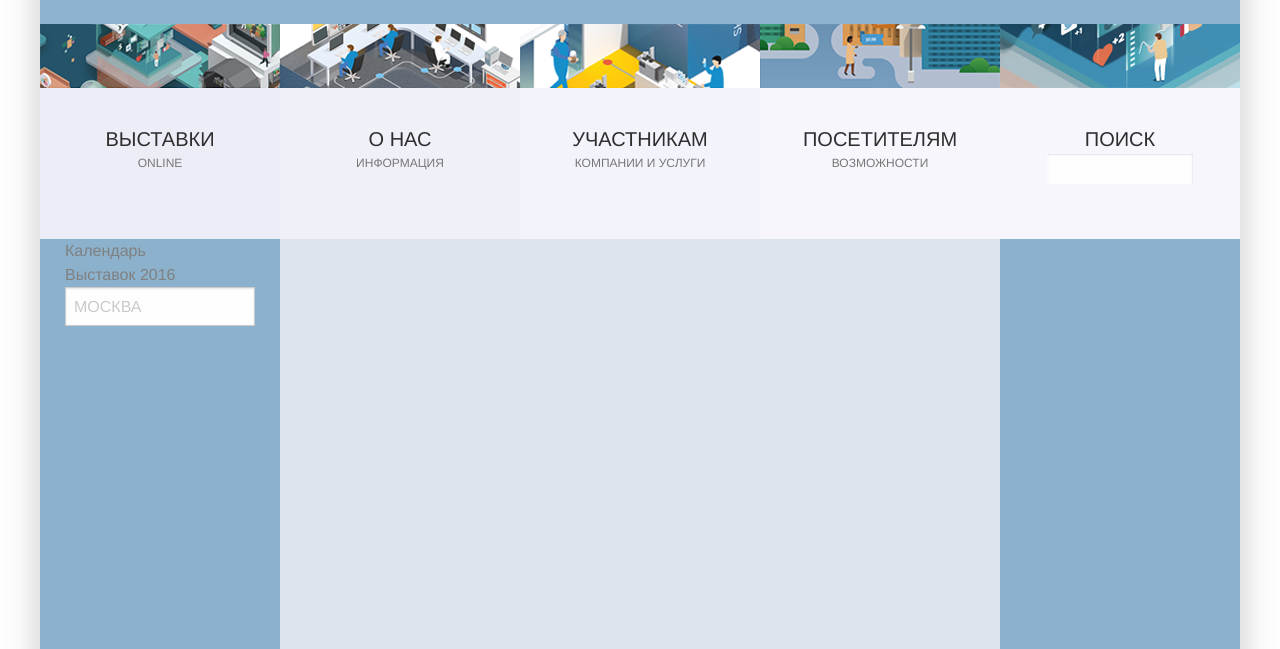
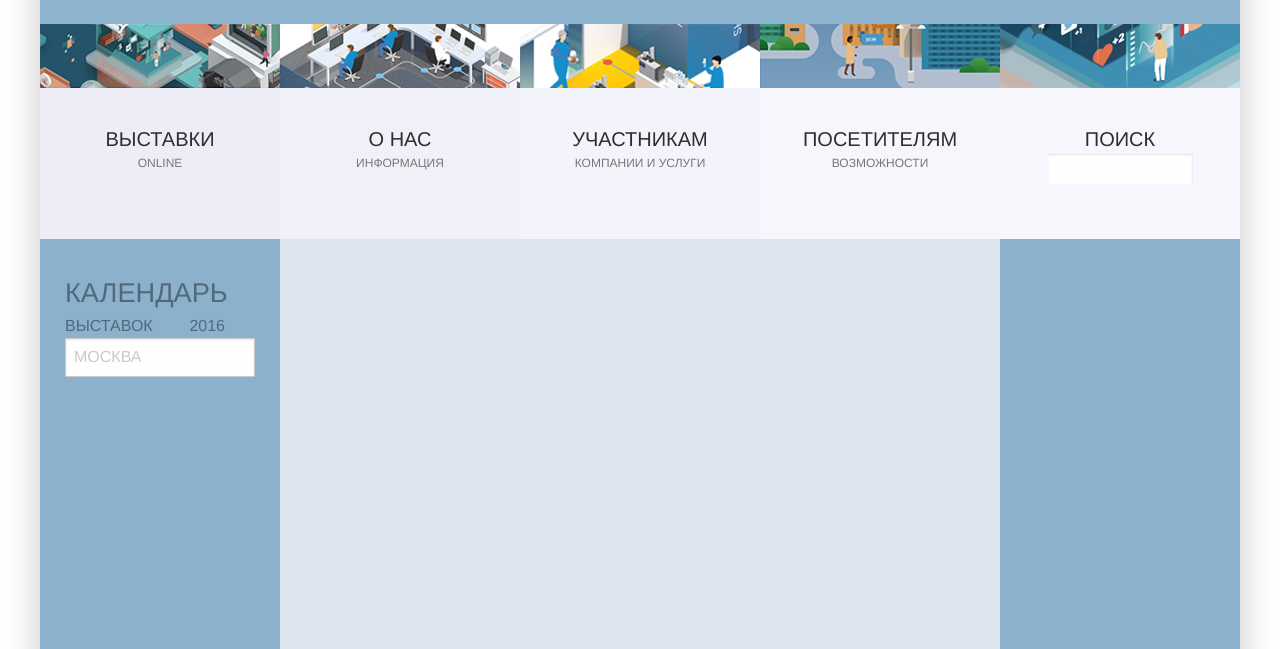
Before and after one commit to ElCoyote85/nv_frontend, a website: page public/index.html in a window 1280 px wide. Shown: the part 151-800 px from the top of the page. Drawn offline with Linux system fonts and the light colour scheme.

Commit message:
mockup begins

```diff
--- a/public/index.html
+++ b/public/index.html
@@ -47,7 +47,7 @@
         <div class="nv-calendar">
             <div class="nv-calendar_info">
                 <div class="nv-calendar_info-title">Календарь</div>
-                <div class="nv-calendar_info-desc">Выставок 2016</div>
+                <div class="nv-calendar_info-desc">Выставок <span class="float-right">2016</span></div>
             </div>
             <div class="nv-calendar-city">
                 <input class="nv-calendar-city-input" type="text" placeholder="МОСКВА">
--- a/scss/app.scss
+++ b/scss/app.scss
@@ -149,9 +149,22 @@ $centerBlockColor: #dde4ee;
 
 /* NAVYSTAVKE CALENDAR*/
 
+.nv-calendar {
+  padding-top: 34px;
+}
 .nv-calendar_info {
   padding-right: 30px;
+  text-transform: uppercase;
 }
 .nv-calendar_info-title {
+  font-size: 1.7rem;
+  color: #52697b;
+}
+.nv-calendar_info-desc {
+  font-size: 1rem;
+  color: #52697b;
+  &:after {
+    content: "";
 
+  }
 }
--- a/webpack.config.js
+++ b/webpack.config.js
@@ -26,7 +26,7 @@ module.exports = {
                 test: /\.scss$/,
                 exclude: /node_modules/,
                 include: /scss/,
-                // loader: ExtractPlugin.extract('style', 'resolve-url!css?root=./public/css!postcss?browsers=last 3 versions!sass')
+                // loader: ExtractPlugin.extract('style', 'resolve-url!css?root=./public/css!postcss?browsers=last 3 versions!sass?sourceMap')
                 // loader: ExtractPlugin.extract('style', 'css?root=public/css!postcss?browsers=last 3 versions!sass')
                 loader: ExtractPlugin.extract('style', 'css?root=public/css!sass')
                 // loader: 'style!css!postcss?browsers=last 3 versions!resolve-url!sass'
```
Also changed, not shown: public/css/app.css.
